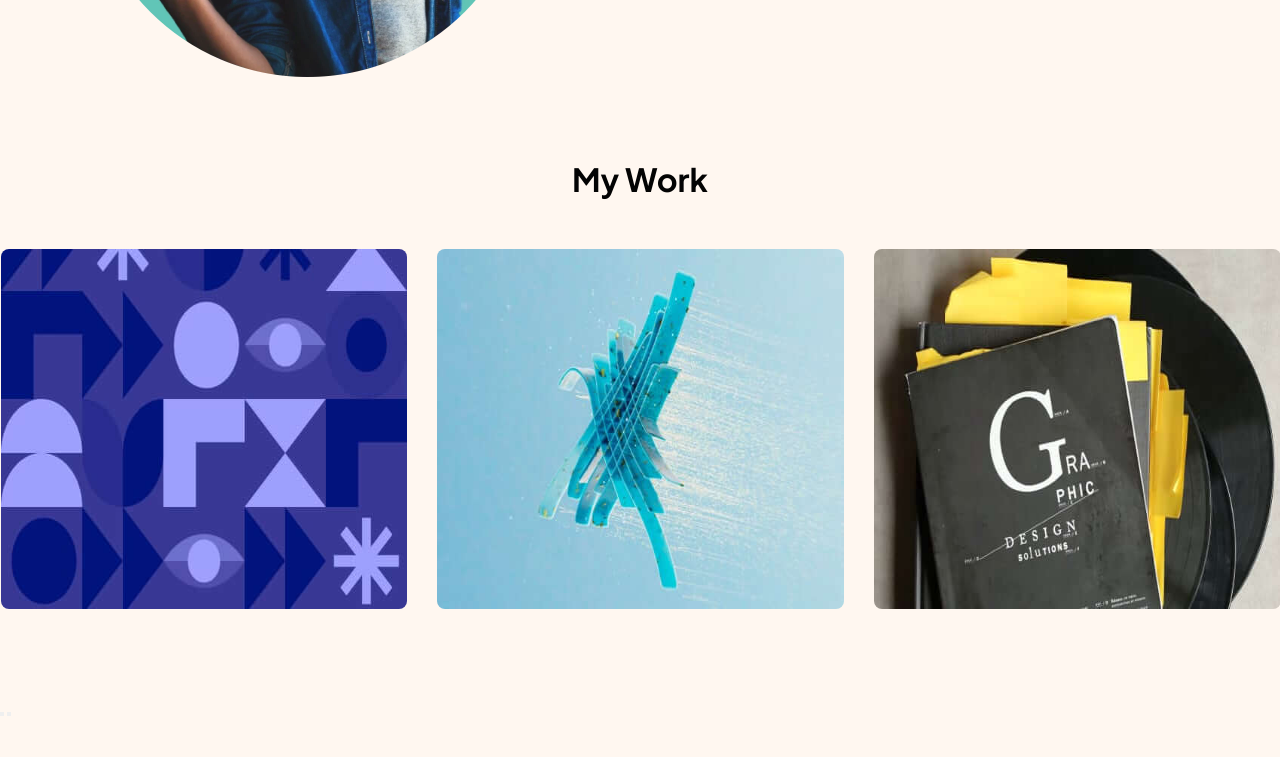
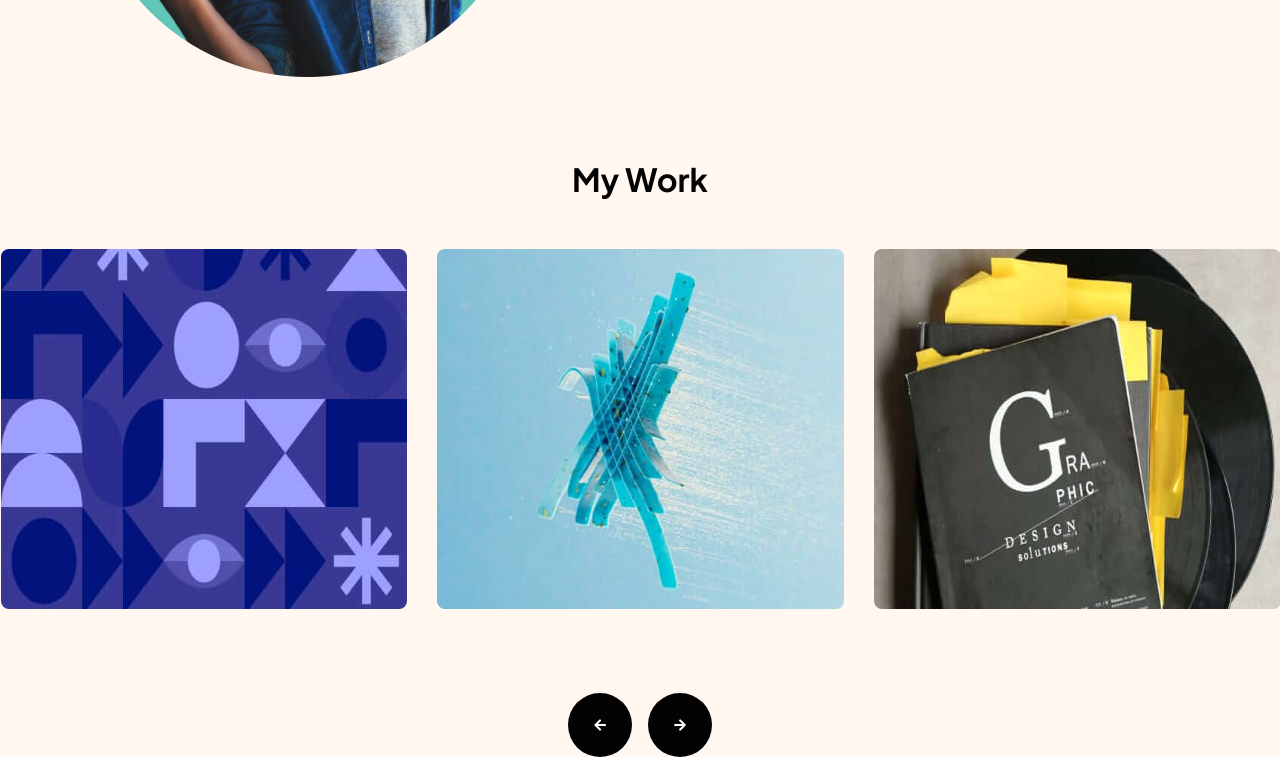
Before and after one commit to Ergashev95/single-page-design-portfolio, a plain HTML site: page index.html in a window 1280 px wide. Shown: the part 1228-1985 px from the top of the page. Before the commit the page ends 1949 px from the top, so only its background shows below. Drawn offline with Linux system fonts and the light colour scheme.

Commit message:
add carousel btn

```diff
--- a/css/main.css
+++ b/css/main.css
@@ -253,4 +253,25 @@ body {
 .work-carousel__image:hover {
     cursor: pointer;
 }
+.carousel-button {
+  display: flex;
+  justify-content: center;
+  column-gap:16px;
+}
+.carousel-btn {
+    width: 64px;
+    height: 64px;
+    background-color: var(--Black);
+    border: unset;
+    color: #fff;
+    border-radius: 50%;
+    transition: 0.4s
+
+}
+.carousel-btn:hover {
+    background-color: var(--Galactic-Blue);
+    cursor:pointer;
+}
+
+
 /* MY WORK SECTION */
--- a/index.html
+++ b/index.html
@@ -119,8 +119,12 @@
           <img src="./assets/image-slide-5.jpg" alt="Image five" class="work-carousel__image">
         </div>
         <div class="carousel-button">
-          <button class="carousel-btn"></button>
-          <button class="carousel-btn"></button>
+          <button class="carousel-btn">
+            <i class="carousel-icon fas fa-arrow-left"> </i>
+          </button>
+          <button class="carousel-btn">
+            <i class="carousel-icon fas fa-arrow-right"> </i>
+          </button>
         </div>
       </section>
     </main>
--- a/js/main.js
+++ b/js/main.js
@@ -7,7 +7,7 @@ $(document).ready(function(){
         autoplay: true,
         autoplayTimeout: 2000,
         autoplayHoverPause: true,
-        // nav: true
+
         responsive : {
             // breakpoint from 0 up
             375 : {
```
